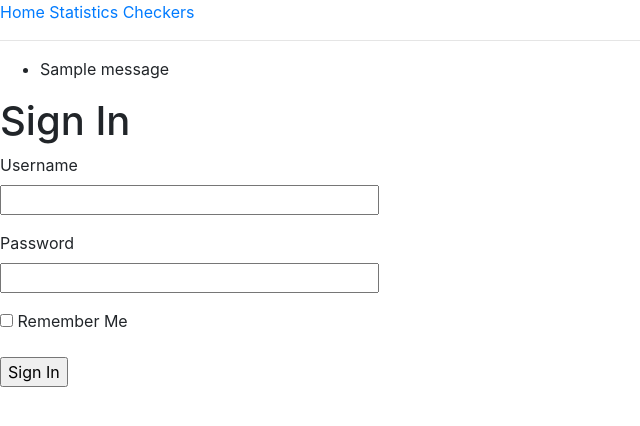
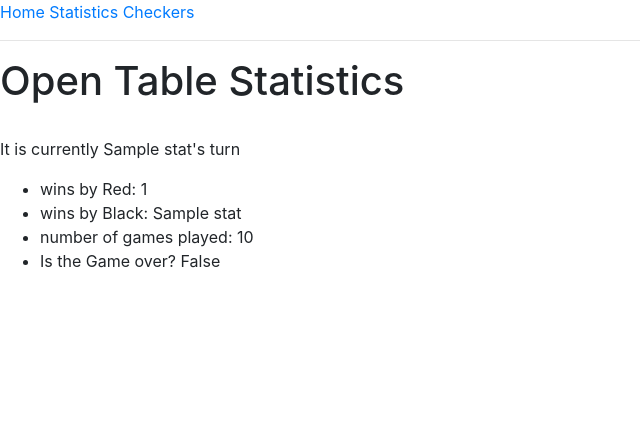
Before and after one commit to tylergdorn/ICS321, a Flask app: template app/templates/statistics.html in a window 1280 px wide. Shown: the top 426 px of the page, without its empty margins (0-640 px from the left). Run offline with Flask 2, Linux system fonts and the light colour scheme; the template is opened without the code that fills it: values that come from a table or form of the project are taken from there, most other values are stand-ins (such as "Sample title", 1, 10 or a date in 2020); one stand-in notice (Sample message) is shown; some libraries are stand-ins or nearby versions.

Commit message:
Various changes

```diff
--- a/app/db/db.py
+++ b/app/db/db.py
@@ -104,6 +104,7 @@ def jump(start, end):
     cur.execute(t.substitute(co = 'None', ti = start))
     # TODO: MAKE THIS CHECK IF YOU CAN JUMP MORE, THEN CHANGE TURN
     con.commit()
+    changeTurn()
 
 def changeTurn():
     con = get_db()
--- a/app/db/gamelogic.py
+++ b/app/db/gamelogic.py
@@ -102,6 +102,8 @@ def validMoves(sstart):
     start = int(sstart)
     hops = validHops(start)
     steps = allValidEnds(start)
+    startColor = getPieceColor(start)
+    midColor = ''
     res = hops[:]
     for tile in hops:
         mid = 0
@@ -110,7 +112,10 @@ def validMoves(sstart):
             mid = math.ceil((tile + start) / 2)
         else:
             mid = math.floor((tile + start) / 2)
+        midColor = getPieceColor(mid)
         if mid in steps:
+            res.remove(tile)
+        elif midColor == startColor:
             res.remove(tile)
     return {
         'hops': res,
--- a/app/routes.py
+++ b/app/routes.py
@@ -32,7 +32,8 @@ def login():
 
 @app.route('/statistics')
 def statistics():
-    return render_template('statistics.html', title='Statistics')
+    return render_template('statistics.html', title='Statistics', stats=db.getStats())
+
 @app.route('/checkers')
 def checkers():
     return render_template('checkers.html', title='checc')
@@ -45,7 +46,7 @@ def get_board():
 def new_game():
     if request.method == 'POST':
         secret = int(request.values.get('secret'))
-        if secret == 420:
+        if secret == 420: #HAH ITS THE WEED NUMBER
             db.clearGame()
             return jsonify(True)
     return jsonify(db.getBoardState())
--- /dev/null
+++ b/app/static/base.css
@@ -0,0 +1,3 @@
+#menu{
+    position: relative;
+}
--- a/app/static/checkers.css
+++ b/app/static/checkers.css
@@ -34,3 +34,8 @@ td {
 .legalLocation {
   background-color: lightslategray !important;
 }
+
+#content{
+  display: flex;
+  justify-content: center
+}
--- a/app/templates/base.html
+++ b/app/templates/base.html
@@ -13,6 +13,7 @@
         <script src="https://cdnjs.cloudflare.com/ajax/libs/popper.js/1.14.0/umd/popper.min.js"></script>
         <!-- Latest compiled JavaScript -->
         <script src="https://maxcdn.bootstrapcdn.com/bootstrap/4.1.0/js/bootstrap.min.js"></script>
+        <link rel="stylesheet" href="{{ url_for('static', filename='base.css') }}"/>
         <script type=text/javascript>
             $SCRIPT_ROOT = {{ request.script_root|tojson|safe }};
         </script>
@@ -21,22 +22,14 @@
         <meta name="viewport" content="width=device-width, initial-scale=1">
     </head>
     <body>
-        <div>
+        <div id="menu">
             <a href="{{ url_for('index') }}">Home</a>
             <a href="{{ url_for('statistics') }}">Statistics</a>
             <a href="{{ url_for('checkers') }}">Checkers</a>
         </div>
         <hr>
-        {% with messages = get_flashed_messages() %}
-        {% if messages %}
-        <ul>
-            {% for message in messages %}
-            <li>{{ message }}</li>
-            {% endfor %}
-        </ul>
-        {% endif %}
-        {% endwith %}
+        <div id="content">
         {% block content %}{% endblock %}
-
+        </div>
     </body>
 </html>
--- a/app/templates/statistics.html
+++ b/app/templates/statistics.html
@@ -1,24 +1,13 @@
 {% extends "base.html" %}
 
 {% block content %}
-    <h1>Sign In</h1>
-    <form action="" method="post">
-        {{ form.hidden_tag() }}
-        <p>
-            {{ form.username.label }}<br>
-            {{ form.username(size=32) }}<br>
-            {% for error in form.username.errors %}
-            <span style="color: red;">[{{ error }}]</span>
-            {% endfor %}
-        </p>
-        <p>
-            {{ form.password.label }}<br>
-            {{ form.password(size=32) }}<br>
-            {% for error in form.password.errors %}
-            <span style="color: red;">[{{ error }}]</span>
-            {% endfor %}
-        </p>
-        <p>{{ form.remember_me() }} {{ form.remember_me.label }}</p>
-        <p>{{ form.submit() }}</p>
-    </form>
+    <h1>Open Table Statistics</h1>
+    <br/>
+    <p>It is currently {{stats[0][3]}}'s turn</p>
+    <ul>
+        <li>wins by Red: {{stats[0][0]}}</li>
+        <li>wins by Black: {{stats[0][1]}}</li>
+        <li>number of games played: {{stats[0][0] + stats[0][1]}}</li>
+        <li>Is the Game over? {{stats[0][2] == 1}}</li>
+    </ul>
 {% endblock %}
```
Also changed, not shown: app/templates/index.html (+3 -4 lines), readme.md, 2 other files.
